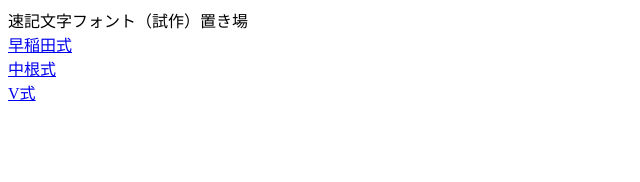
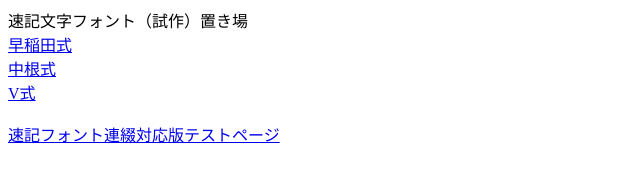
Before and after one commit to Wyess/Wyess.github.io, a plain HTML site: page shorthand_fonts.html in a window 1280 px wide. Shown: the whole page, without its empty margins (0-640 px from the left). Drawn offline with Linux system fonts and the light colour scheme.

Commit message:
Added another link to a test page.

```diff
--- a/shorthand_fonts.html
+++ b/shorthand_fonts.html
@@ -11,5 +11,7 @@
 <a href="font/Nakane%20Shorthand.ttf">中根式</a><br>
 <a href="font/V%20Shorthand.ttf">V式</a><br>
 
+<br>
+<a href="sample_texts.html">速記フォント連綴対応版テストページ</a>
 </body>
 </html>
```
